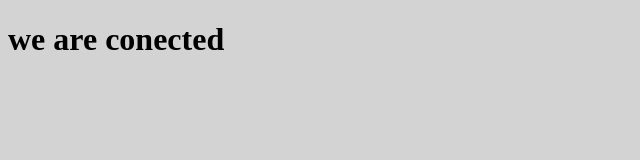
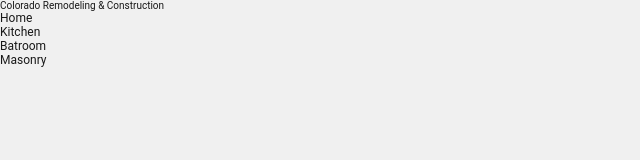
Before and after one commit to Brandonpani/rebuild-colorado-master, a plain HTML site: page index.html in a window 1280 px wide. Shown: the whole page, without its empty margins (0-640 px from the left). Drawn offline with Linux system fonts and the light colour scheme.

Commit message:
add ssass npm normalize and nav

```diff
--- a/index.html
+++ b/index.html
@@ -4,7 +4,7 @@
     <meta charset="UTF-8">
     <meta http-equiv="X-UA-Compatible" content="IE=edge">
     <meta name="viewport" content="width=device-width, initial-scale=1.0">
-    <title>Rebuild Colorado</title>
+    <title>Colorado Remodeling & Construction</title>
 
     <!-- FONT AWESOME -->
     <link rel="stylesheet" href="https://use.fontawesome.com/releases/v5.15.4/css/all.css" integrity="sha384-DyZ88mC6Up2uqS4h/KRgHuoeGwBcD4Ng9SiP4dIRy0EXTlnuz47vAwmeGwVChigm" crossorigin="anonymous">
@@ -14,6 +14,18 @@
 
 </head>
 <body>
-    <h1>we are conected</h1>
+
+    <head>
+        <nav class="mainNav">
+            <div class="logo">Colorado Remodeling & Construction</div>
+
+            <ul class="nav">
+                <li class="linkNav"><a href="#">Home</a></li>
+                <li class="linkNav"><a href="#">Kitchen</a></li>
+                <li class="linkNav"><a href="#">Batroom</a></li>
+                <li class="linkNav"><a href="#">Masonry</a></li>
+            </ul>
+        </nav>
+    </head>
 </body>
 </html>
--- a/scss/modals/_normalize.scss
+++ b/scss/modals/_normalize.scss
@@ -1,3 +1,125 @@
+:root {
+    --color-primario: #181818;
+    --color-secundario: #f0f0f0;
+
+    --clr-light-gray: #babecd;
+    --clr-light-gray-2: #bbbfce;
+    --tipografia-principal: 'Roboto', sans-serif;
+    --tipografia-secundaria: 'inter', sans-serif:
+}
+
+/* modo oscuro */
+
+/* @media (prefers-color-scheme: dark) {
+    :root {
+        --color-primario: #f0f0f0;
+        --color-secundario: #181818;
+    }
+} */
+
+@media (preer-contrast: highg) {
+    :root {
+        --color-primario: black;
+        --color-secundario: white;
+    }
+}
+
+@media (prefer-reduced-motion: reduce) {
+
+    /* definir el selector concreto para reducir las animaciones */
+    * {
+        animation: none;
+        transition: none;
+    }
+}
+
+/* margenes y paddings a todos las etiquetas */
+*,
+*::before,
+*::after {
+    margin: 0;
+    padding: 0;
+    border: 0;
+    box-sizing: border-box;
+    vertical-align: baseline;
+}
+
+/* problemas con las imagenes */
+img,
+picture,
+video,
+iframe,
+figure {
+    max-width: 100%;
+    width: 100;
+    display: block;
+    object-fit: cover;
+}
+
+a {
+    display: block;
+}
+
+p a {
+    display: inline;
+}
+
+li {
+    list-style-type: none;
+}
+
+html {
+    scroll-behavior: smooth;
+    font-size: 62.5%;
+}
+
+h1,
+h2,
+h3,
+h4,
+h5,
+h6,
+p,
+span,
+a,
+strong,
+blockquote,
+i,
+b,
+u,
+em {
+    font-weight: inherit;
+    font-style: inherit;
+    text-decoration: none;
+    color: inherit;
+    font-size: 1.2rem;
+}
+
+::selection {
+    background-color: var(--color-primario);
+    color: var(--color-secundario);
+}
+
+table,
+tr,
+td {
+    border-collapse: collapse;
+    border-spacing: 0;
+}
+
+svg {
+    width: 100%;
+    display: block;
+    fill: currentColor;
+}
+
 body {
-    background-color: lightgray;
+    min-height: 100vh;
+    font-size: 100%;
+    font-family: var(--tipografia-principal);
+    color: var(--color-primario);
+    background-color: var(--color-secundario);
+    font-smooth: always;
+    -webkit-font-smoothing: antialiased;
+    -moz-osx-font-smoothing: grayscale;
 }
```
Also changed, not shown: css/estilos.css, 1 other file.
